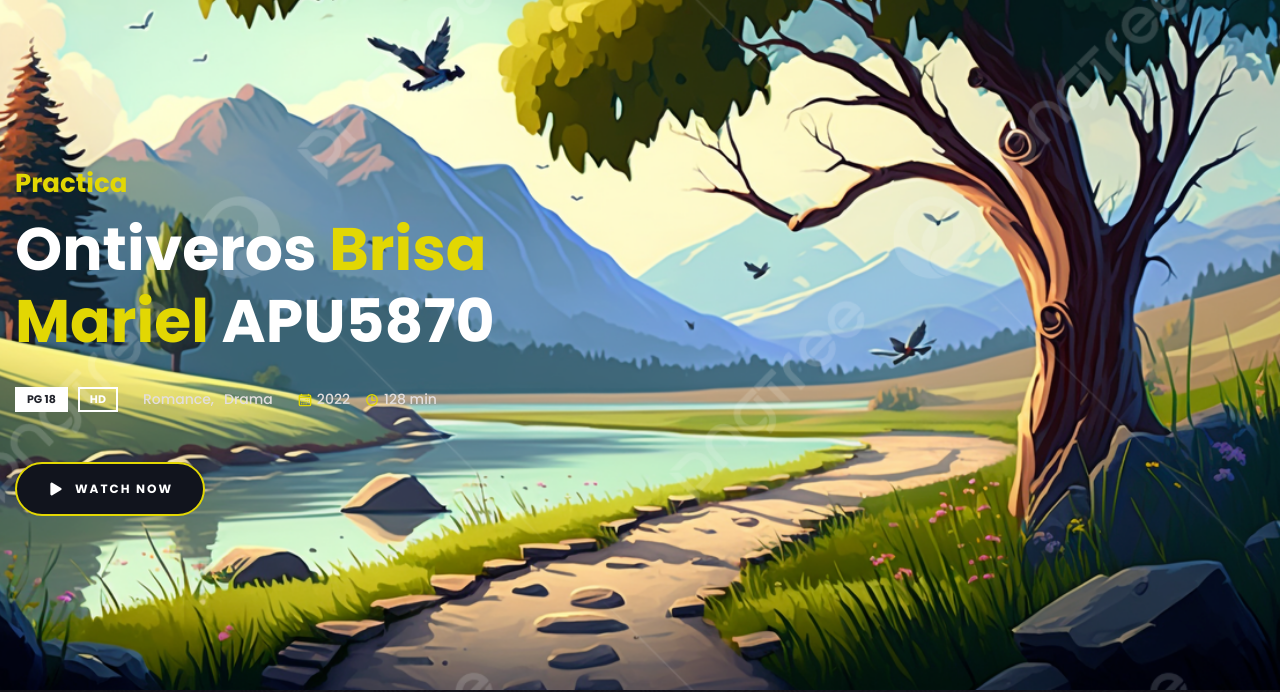
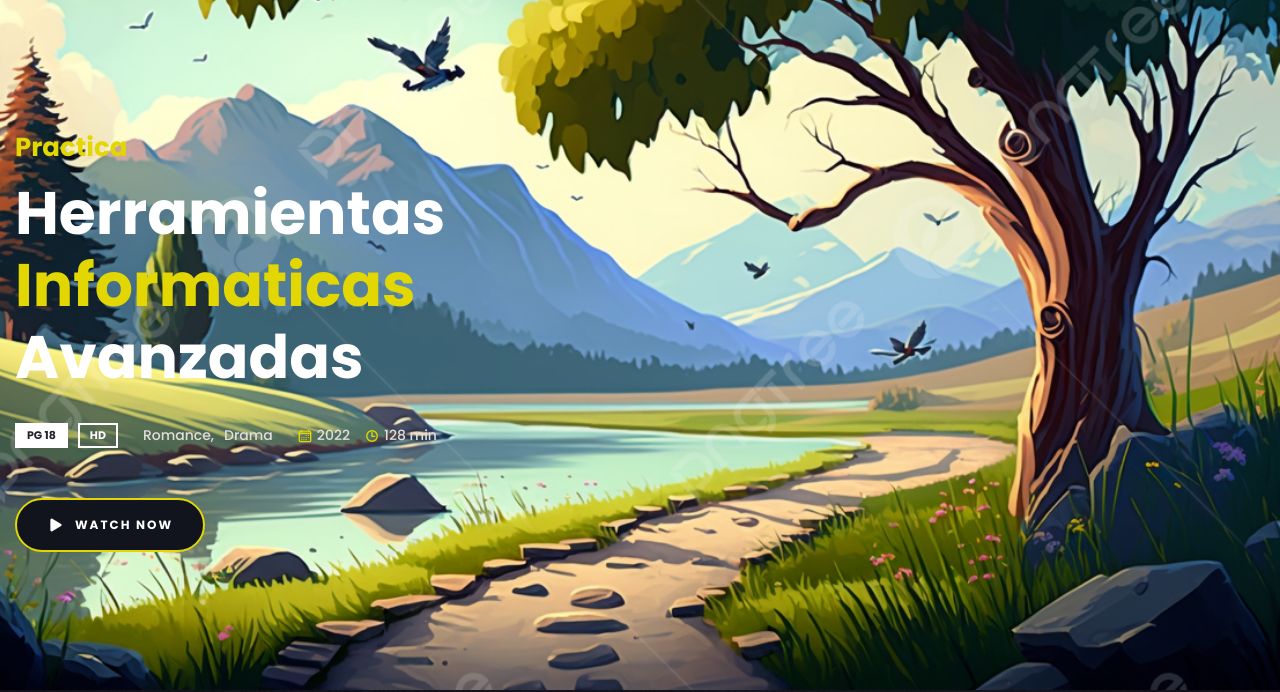
Before and after one commit to Leonel19hub/Tp3-hia, a plain HTML site: page index.html in a window 1280 px wide. Shown: the part 110-802 px from the top of the page. Drawn offline with nearby package versions, Linux system fonts and the light colour scheme.

Commit message:
Update index.html

```diff
--- a/index.html
+++ b/index.html
@@ -163,7 +163,7 @@
             <p class="hero-subtitle">Practica</p>
 
             <h1 class="h1 hero-title">
-              Ontiveros<strong> Brisa Mariel </strong> APU5870
+              Herramientas <strong> Informaticas</strong> Avanzadas
             </h1>
 
             <div class="meta-wrapper">
```
